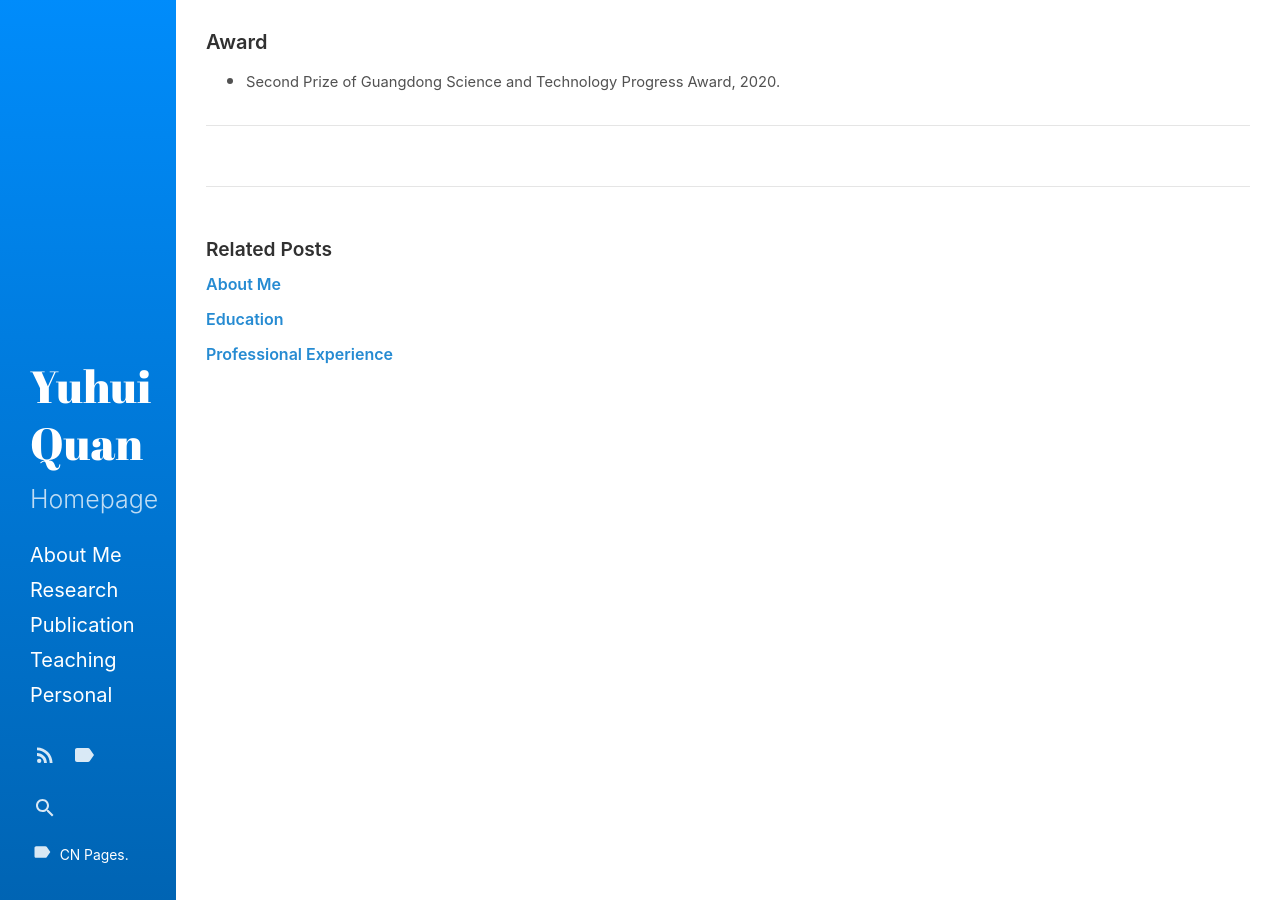
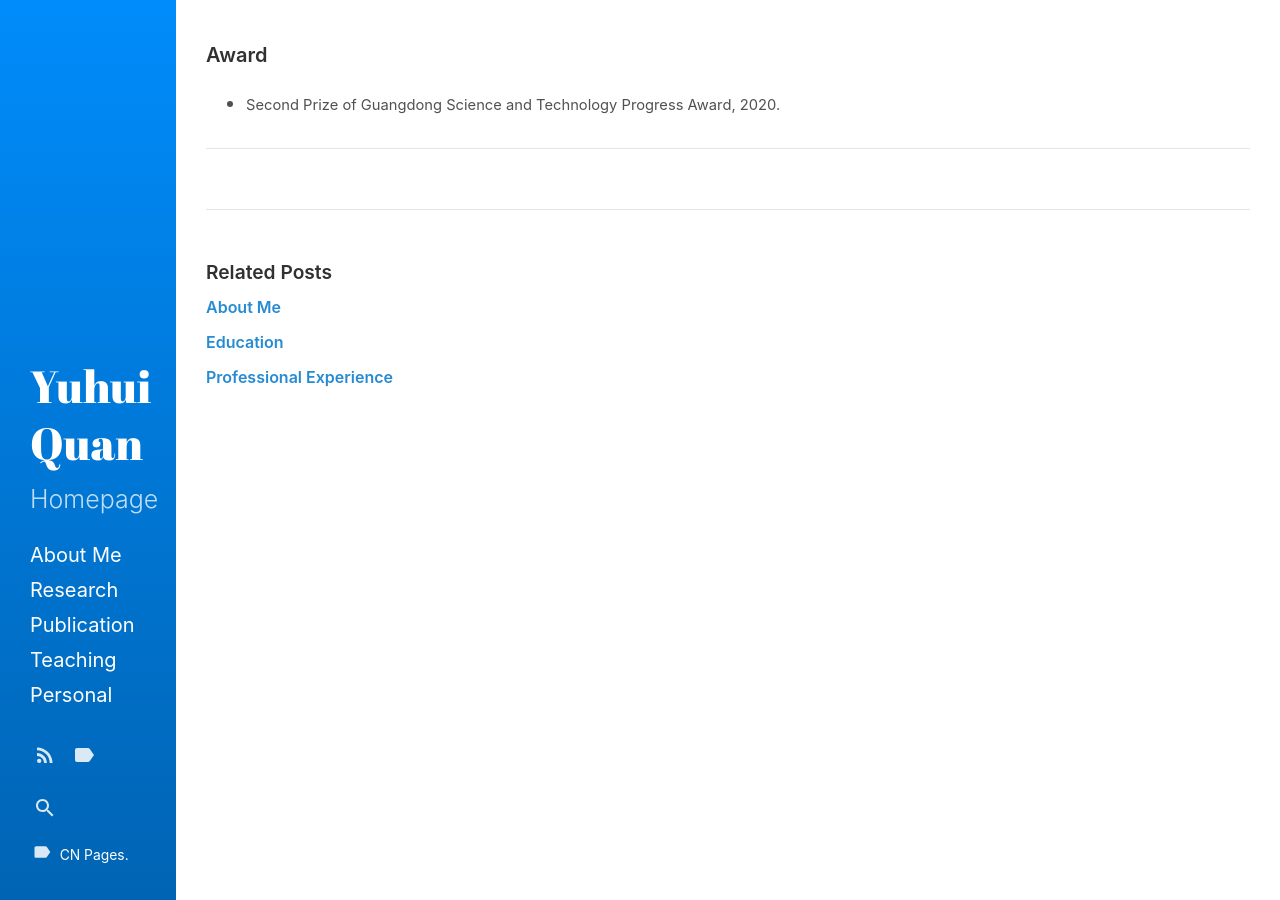
Before and after one commit to Dofboom/Dofboom.github.io, a Jekyll site: the page built from _posts/2020-5-30-a_award.md, in a window 1280 px wide. Built offline with Jekyll 4.4.1, drawn with Linux system fonts in a browser that asks for light colours.

Commit message:
Update _posts.scss

```diff
--- a/_sass/hydeout/_posts.scss
+++ b/_sass/hydeout/_posts.scss
@@ -10,7 +10,7 @@
 // Blog post or page title
 .page-title,
 .post-title {
-  margin-top: 0;
+  margin-top: -0.5;
 }
 
 .page-title,
@@ -77,7 +77,7 @@ article + *,
 // Meta data line below post title
 .post-meta {
   color: $body-muted;
-  margin-bottom: 0.5rem;
+  margin-bottom: 1rem; //此处控制about me界面标题离下面内容的距离
   margin-top: -0.5rem;
 }
 
```
